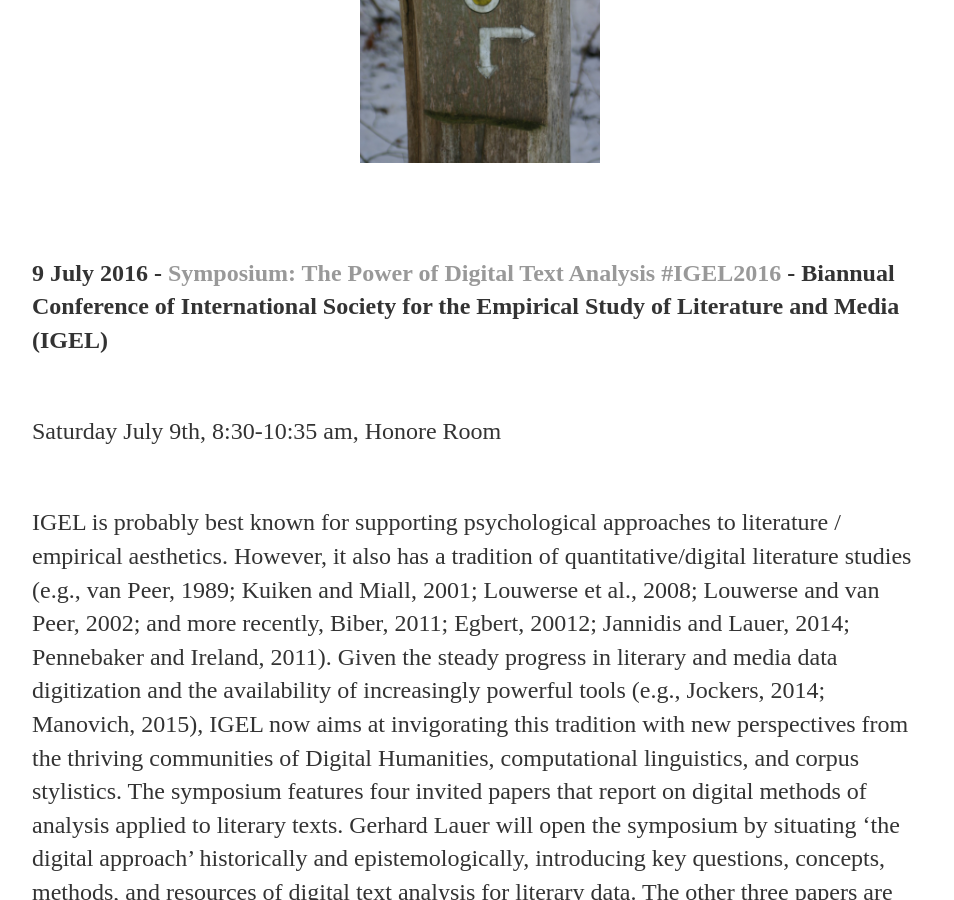
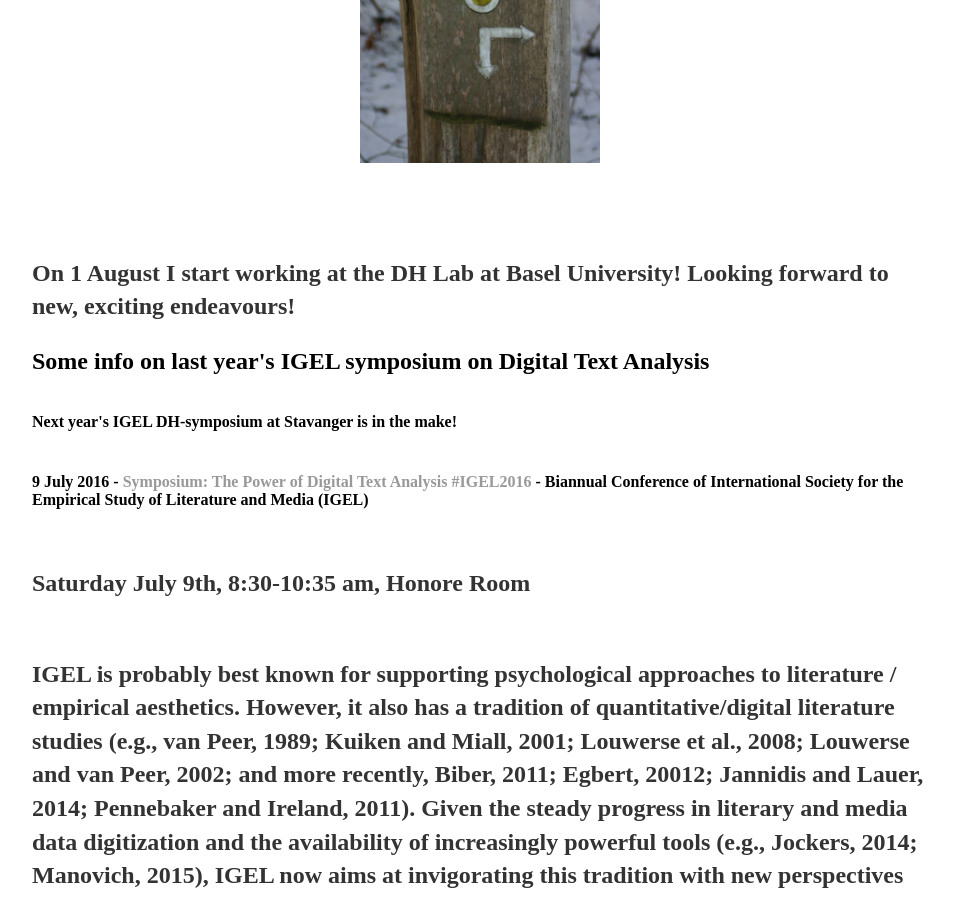
Before and after one commit to jberenike/jberenike.github.io, a Jekyll site: the page built from news.html, in a window 1280 px wide and 900 px high, scrolled down 607 px. Shown: the whole window, without its empty margins (160-1114 px from the left). Built offline with Jekyll 4.4.1, drawn with Linux system fonts in a browser that asks for light colours.

Commit message:
Update news.html

```diff
--- a/news.html
+++ b/news.html
@@ -9,6 +9,12 @@ title: news
 <img src="images/signs.JPG" alt="signs" class="ri" height="360"/>
 
 <p>
+<br><b>On 1 August I start working at the DH Lab at Basel University! Looking forward to new, exciting endeavours!</b></p>
+
+<h2>Some info on last year's IGEL symposium on Digital Text Analysis</h2>
+<br> <b> Next year's IGEL DH-symposium at Stavanger is in the make!</p>
+
+
 <br><b>9 July 2016 - <a href="https://sites.google.com/site/igelchicago2016/program" target="_blank">Symposium: The Power of Digital Text Analysis #IGEL2016 </a>- Biannual Conference of International Society for the Empirical Study of Literature and Media (IGEL)</b></p>
 
 <p><br>Saturday July 9th, 8:30-10:35 am, Honore Room</p>
```
